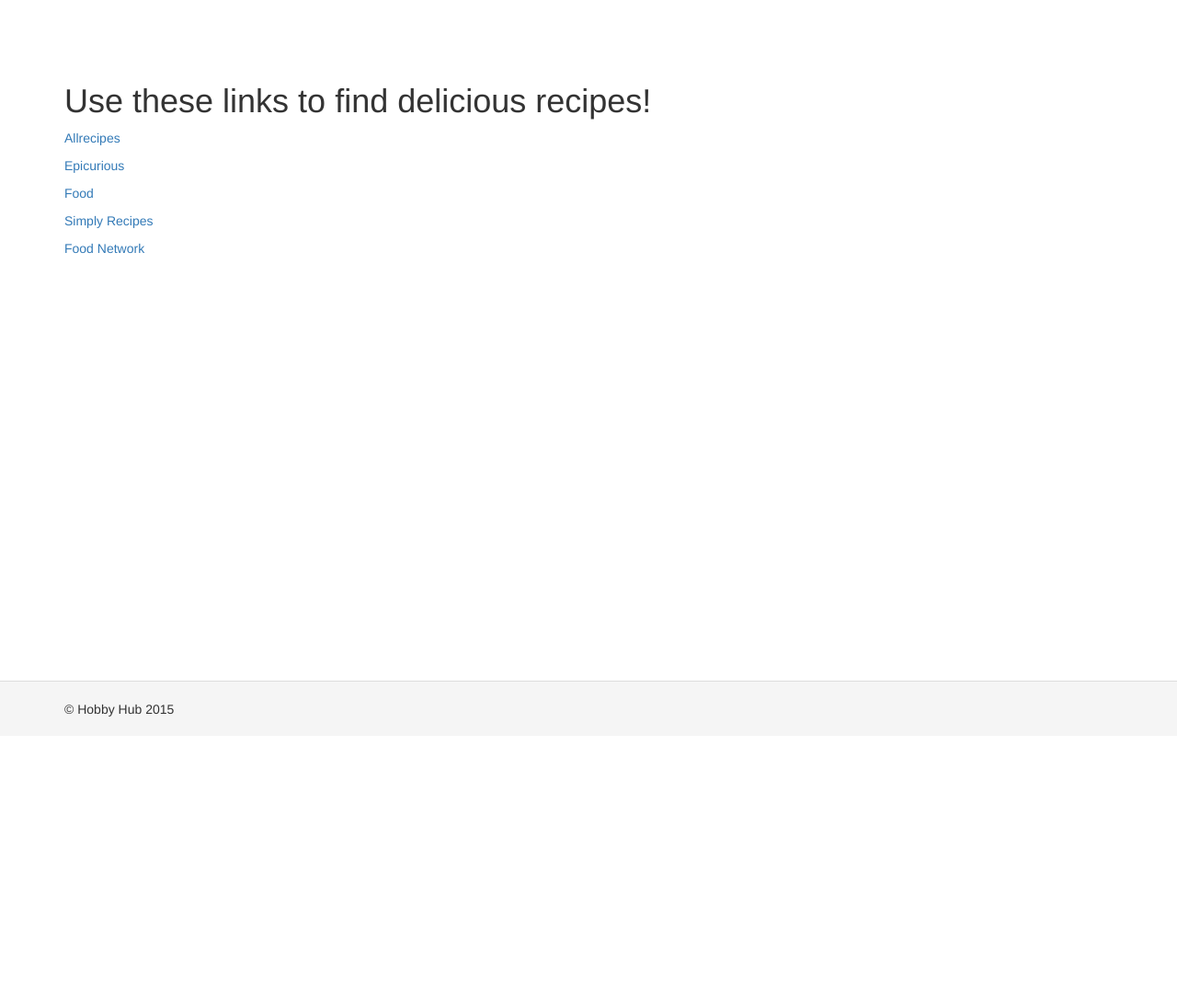
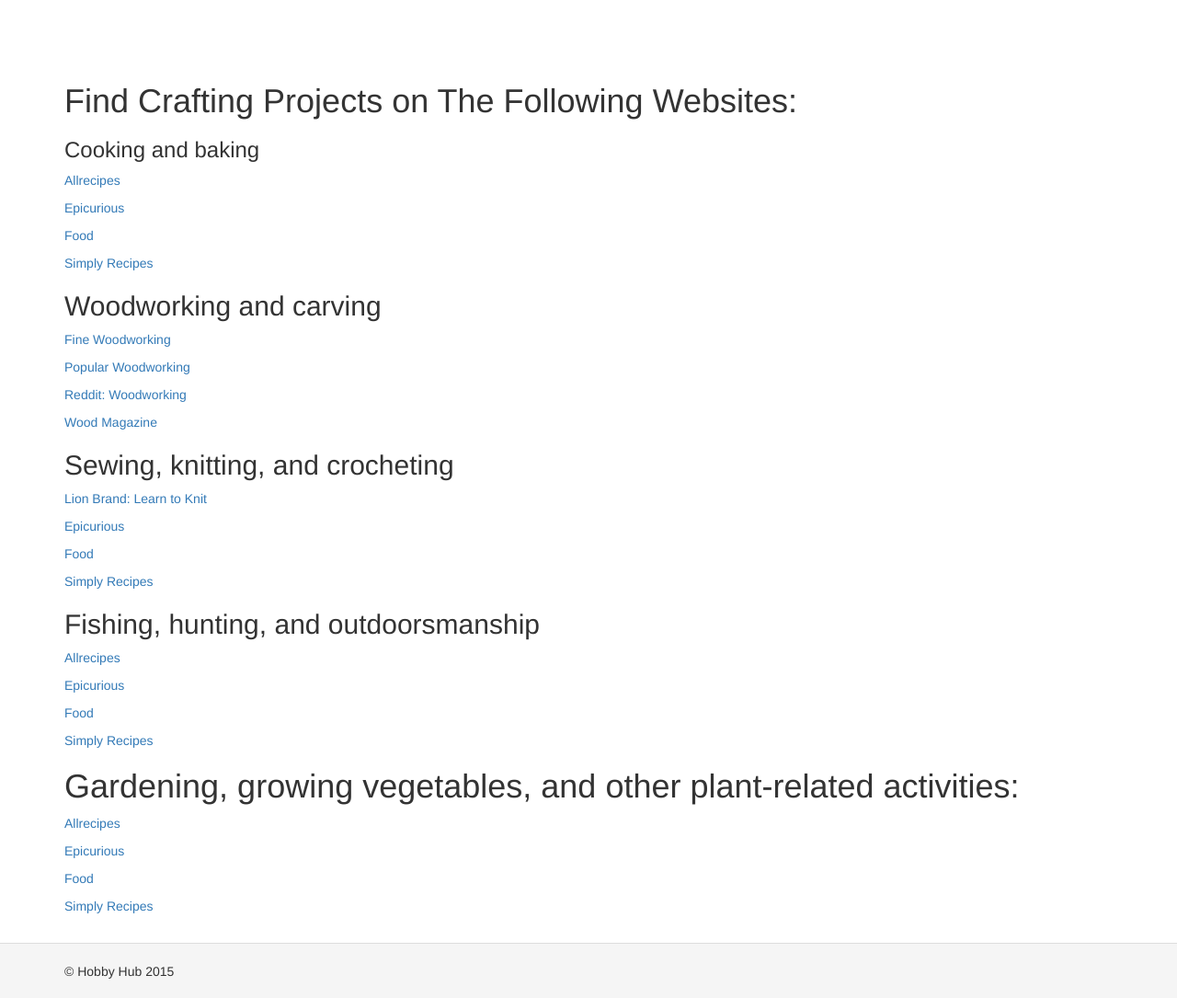
Before and after one commit to wwcao/group8, a Yii app: template basic/views/site/recipes.php in a window 1280 px wide. Shown: the whole page at 92% size. Before the commit the page ends 779 px from the top, so only its background shows below. Run offline with PHP 8.4 and a stand-in for Yii, Linux system fonts and the light colour scheme; the template is opened without the code that fills it, so the values that code supplies are empty; some libraries are stand-ins or nearby versions.

Commit message:
recovered file

```diff
--- a/basic/views/site/recipes.php
+++ b/basic/views/site/recipes.php
@@ -4,11 +4,16 @@
 
 use yii\helpers\Html;
 
-$this->title = 'Use these links to find delicious recipes!';
+$this->title = 'Use these links to find crafting information you need:';
 $this->params['breadcrumbs'][] = $this->title;
 ?>
 <div class="site-recipes">
-    <h1><?= Html::encode($this->title) ?></h1>
+<h1> Find Crafting Projects on The Following Websites: </h1>
+<p>
+</p>
+<p>
+</p>
+    <h3>Cooking and baking</h3>
 
     <p>
         <a href="http://allrecipes.com">Allrecipes</a>
@@ -27,10 +32,94 @@
       <a href="http://www.simplyrecipes.com">Simply Recipes</a>
       </p>
 
+
+</div>
+
+<div class="site-recipes">
+    <h2>Woodworking and carving</h2>
+
+    <p>
+        <a href="http://www.finewoodworking.com/">Fine Woodworking</a>
+
+
+    </p>
+    <p>
+        <a href="http://www.popularwoodworking.com/">Popular Woodworking</a>
+
+     </p>
+     <p>
+         <a href="https://www.reddit.com/r/woodworking">Reddit: Woodworking</a>
+
+      </p>
       <p>
-		  <a href="http://www.foodnetwork.com">Food Network</a>
+      <a href="http://www.woodmagazine.com/woodworking-plans/">Wood Magazine</a>
       </p>
 
 
+</div>
+<div class="site-recipes">
+    <h2>Sewing, knitting, and crocheting</h2>
+
+    <p>
+        <a href="http://www.lionbrand.com/learnToKnit-fr.html">Lion Brand: Learn to Knit</a>
+
+
+    </p>
+    <p>
+        <a href="http://www.epicurious.com">Epicurious</a>
+
+     </p>
+     <p>
+         <a href="http://www.food.com">Food</a>
+
+      </p>
+      <p>
+      <a href="http://www.simplyrecipes.com">Simply Recipes</a>
+      </p>
+
 
 </div>
+<div class="site-recipes">
+    <h2>Fishing, hunting, and outdoorsmanship</h2>
+
+    <p>
+        <a href="http://allrecipes.com">Allrecipes</a>
+
+
+    </p>
+    <p>
+        <a href="http://www.epicurious.com">Epicurious</a>
+
+     </p>
+     <p>
+         <a href="http://www.food.com">Food</a>
+
+      </p>
+      <p>
+      <a href="http://www.simplyrecipes.com">Simply Recipes</a>
+      </p>
+
+
+</div>
+<div class="site-recipes">
+    <h1>Gardening, growing vegetables, and other plant-related activities:</h1>
+
+    <p>
+        <a href="http://allrecipes.com">Allrecipes</a>
+
+
+    </p>
+    <p>
+        <a href="http://www.epicurious.com">Epicurious</a>
+
+     </p>
+     <p>
+         <a href="http://www.food.com">Food</a>
+
+      </p>
+      <p>
+      <a href="http://www.simplyrecipes.com">Simply Recipes</a>
+      </p>
+
+
+</div>
```
